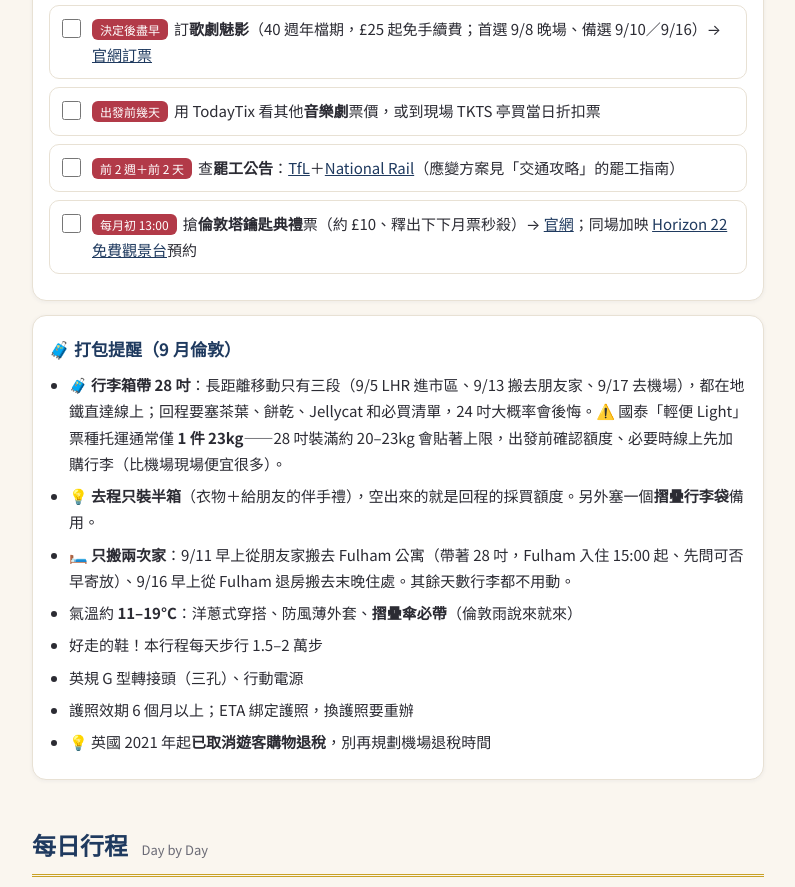
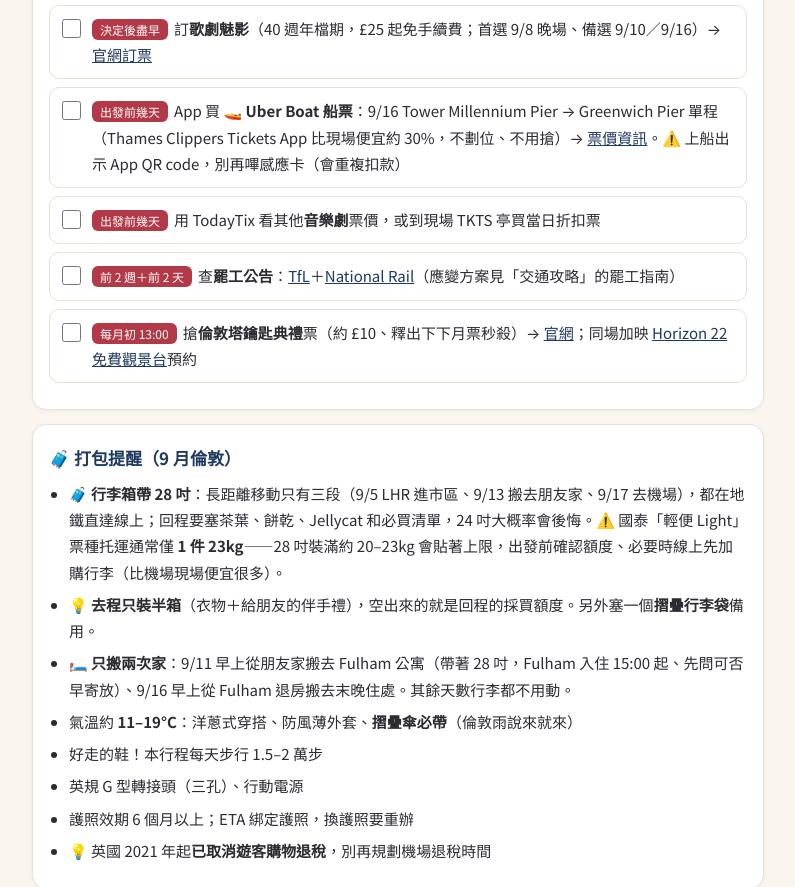
Before and after one commit to ashleyjuan/Travel_UK, a plain HTML site: page index.html in a window 1280 px wide. Shown: the part 4297-5184 px from the top of the page, without its empty margins (242-1037 px from the left). Drawn offline with Linux system fonts and the light colour scheme; no server answers.

Commit message:
feat: 必辦清單補上 9/16 Uber Boat 線上購票提醒
Co-Authored-By: Claude Fable 5 <noreply@anthropic.com>

```diff
--- a/index.html
+++ b/index.html
@@ -134,6 +134,7 @@
       <li><span class="when">出發前 1 週</span>申請 <strong>UK ETA 電子旅行許可</strong>（£20，官方 App，多數 30 分鐘內核准，至少留 3 個工作天）→ <a href="https://www.gov.uk/guidance/apply-for-an-electronic-travel-authorisation-eta" target="_blank" rel="noopener">GOV.UK 官方申請</a></li>
       <li><span class="when">出發前 1 週</span>買 <strong>eSIM</strong>（Airalo / Holafly 英國或歐洲方案）、確認海外刷卡用<strong>感應式信用卡</strong>（倫敦交通直接刷）</li>
       <li><span class="when">決定後盡早</span>訂<strong>歌劇魅影</strong>（40 週年檔期，£25 起免手續費；首選 9/8 晚場、備選 9/10／9/16）→ <a href="https://uk.thephantomoftheopera.com/tickets" target="_blank" rel="noopener">官網訂票</a></li>
+      <li><span class="when">出發前幾天</span>App 買 <strong>🚤 Uber Boat 船票</strong>：9/16 Tower Millennium Pier → Greenwich Pier 單程（Thames Clippers Tickets App 比現場便宜約 30%，不劃位、不用搶）→ <a href="https://www.thamesclippers.com/plan-your-journey/ticket-information" target="_blank" rel="noopener">票價資訊</a>。⚠️ 上船出示 App QR code，別再嗶感應卡（會重複扣款）</li>
       <li><span class="when">出發前幾天</span>用 TodayTix 看其他<strong>音樂劇</strong>票價，或到現場 TKTS 亭買當日折扣票</li>
       <li><span class="when">前 2 週＋前 2 天</span>查<strong>罷工公告</strong>：<a href="https://tfl.gov.uk/campaign/strikes" target="_blank" rel="noopener">TfL</a>＋<a href="https://www.nationalrail.co.uk/travel-information/industrial-action/" target="_blank" rel="noopener">National Rail</a>（應變方案見「交通攻略」的罷工指南）</li>
       <li><span class="when">每月初 13:00</span>搶<strong>倫敦塔鑰匙典禮</strong>票（約 £10、釋出下下月票秒殺）→ <a href="https://www.hrp.org.uk/tower-of-london/whats-on/ceremony-of-the-keys/" target="_blank" rel="noopener">官網</a>；同場加映 <a href="https://horizon22.co.uk/book" target="_blank" rel="noopener">Horizon 22 免費觀景台</a>預約</li>
```
